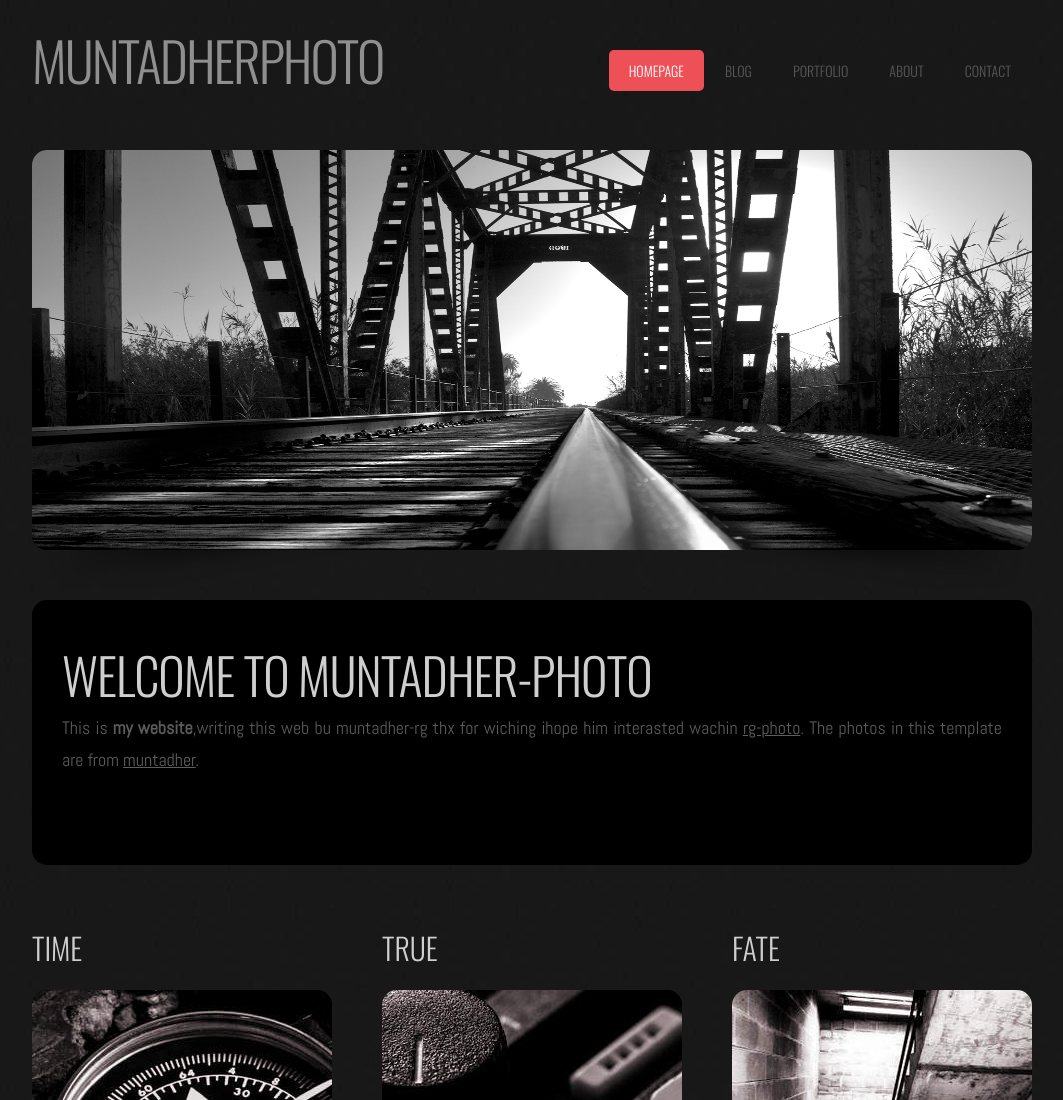
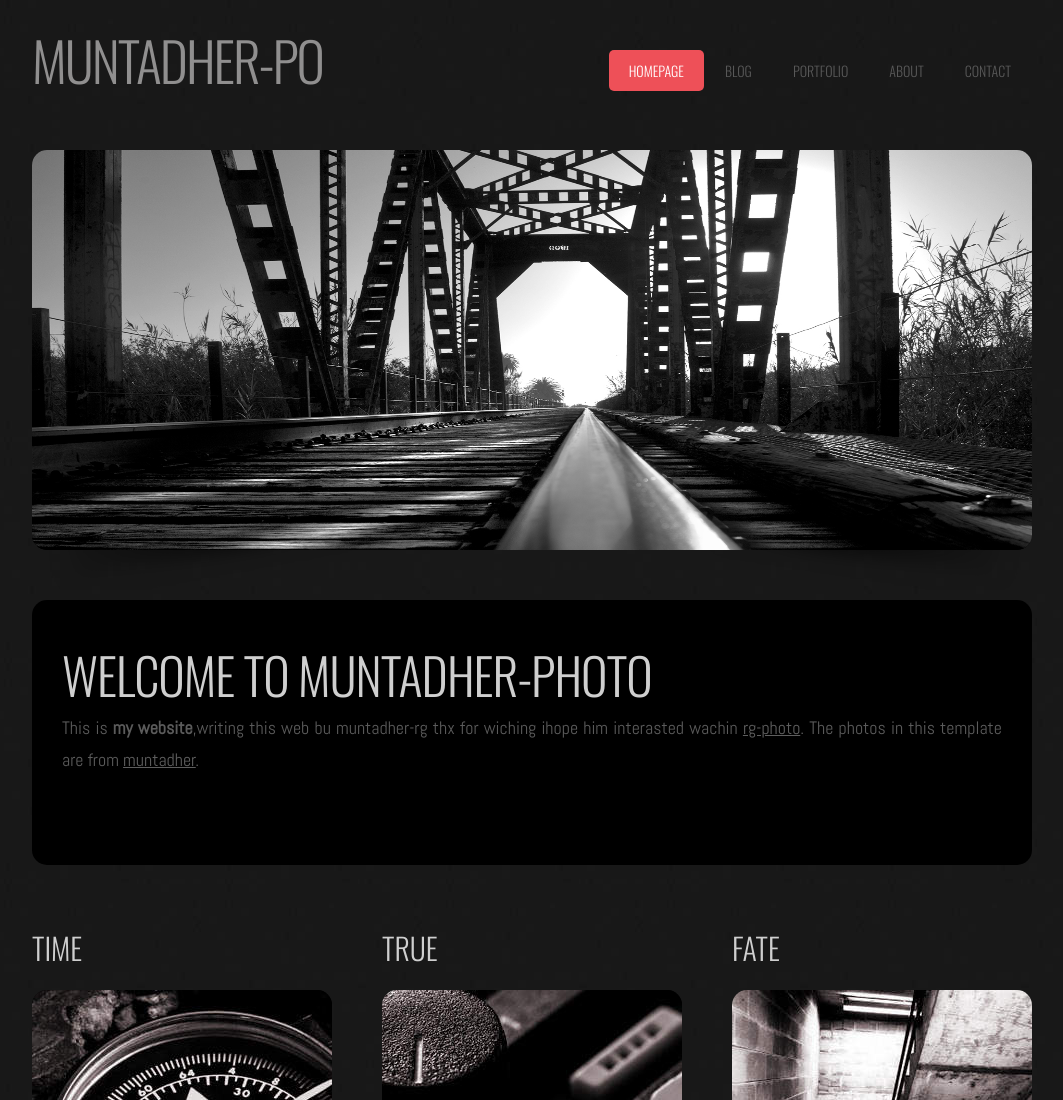
Before and after one commit to muntdher-rg/muntadhear, a plain HTML site: page index.html in a window 1280 px wide. Shown: the top 1100 px of the page, without its empty margins (108-1171 px from the left). Drawn offline with nearby package versions, Linux system fonts and the light colour scheme; files whose address does not match are found by name.

Commit message:
Update index.html

```diff
--- a/index.html
+++ b/index.html
@@ -25,7 +25,7 @@ Released   : 20121026
 	<div id="header-wrapper">
 		<div id="header" class="container">
 			<div id="logo">
-				<h1><a href="#">muntadherphoto</a></h1>
+				<h1><a href="#">muntadher-po</a></h1>
 			</div>
 			<div id="menu">
 				<ul>
```
